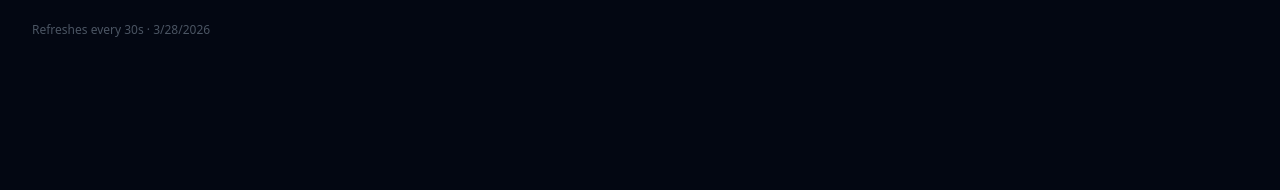
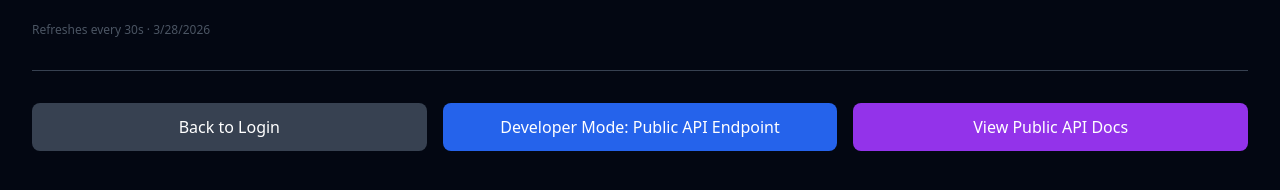
Before and after one commit to nkaruna09/SCEMAS, a Next.js app: page /signage in a window 1280 px wide. Shown: the part 254-444 px from the top of the page. Built offline with nearby package versions, Linux system fonts and the light colour scheme; no server answers.

Commit message:
Added navigation buttons to public API docs

```diff
--- a/app/(auth)/login/page.tsx
+++ b/app/(auth)/login/page.tsx
@@ -3,6 +3,7 @@
 import { useState } from 'react'
 import { createClient } from '@/lib/supabase/client'
 import { useRouter } from 'next/navigation'
+import Link from 'next/link'
 
 type Mode = 'login' | 'signup'
 
@@ -109,6 +110,15 @@
             {mode === 'login' ? 'Sign up' : 'Sign in'}
           </button>
         </p>
+
+        <div className="pt-4 border-t border-gray-200">
+          <Link
+            href="http://localhost:3000/signage"
+            className="block w-full text-center bg-gray-100 text-gray-700 py-2 rounded-lg text-sm font-medium hover:bg-gray-200 transition"
+          >
+            Access Public API Signage
+          </Link>
+        </div>
       </div>
     </main>
   )
--- a/app/signage/page.tsx
+++ b/app/signage/page.tsx
@@ -1,5 +1,6 @@
 'use client'
 import { useEffect, useState } from 'react'
+import Link from 'next/link'
 
 type Alert = {
   id: string
@@ -79,7 +80,6 @@
         <p className="text-2xl font-mono text-gray-300" suppressHydrationWarning>{now.toLocaleTimeString()}</p>
       </div>
 
-      {/* alerts */}
       <div>
         <h2 className="text-gray-400 uppercase text-sm tracking-widest mb-3">Active Alerts</h2>
         {alerts.length === 0 ? (
@@ -97,7 +97,6 @@
         )}
       </div>
 
-      {/*readings */}
       <div>
         <h2 className="text-gray-400 uppercase text-sm tracking-widest mb-3">Current Readings</h2>
         {readings.length === 0 ? (
@@ -113,7 +112,37 @@
           </div>
         )}
       </div>
+
       <p className="text-gray-600 text-xs" suppressHydrationWarning>Refreshes every 30s · {now.toLocaleDateString()}</p>
+
+      <div className="pt-8 border-t border-gray-700 space-y-3">
+        <div className="flex flex-col gap-3 md:flex-row md:gap-4">
+          <Link
+            href="https://scemas-alpha.vercel.app/login"
+            target="_blank"
+            rel="noopener noreferrer"
+            className="flex-1 bg-gray-700 hover:bg-gray-600 text-white py-3 rounded-lg text-center font-medium transition"
+          >
+            Back to Login
+          </Link>
+          <a
+            href="http://localhost:3000/api/public/sensors"
+            target="_blank"
+            rel="noopener noreferrer"
+            className="flex-1 bg-blue-600 hover:bg-blue-700 text-white py-3 rounded-lg text-center font-medium transition"
+          >
+            Developer Mode: Public API Endpoint
+          </a>
+          <a
+            href="http://localhost:3000/docs"
+            target="_blank"
+            rel="noopener noreferrer"
+            className="flex-1 bg-purple-600 hover:bg-purple-700 text-white py-3 rounded-lg text-center font-medium transition"
+          >
+            View Public API Docs
+          </a>
+        </div>
+      </div>
     </div>
   )
 }
```
